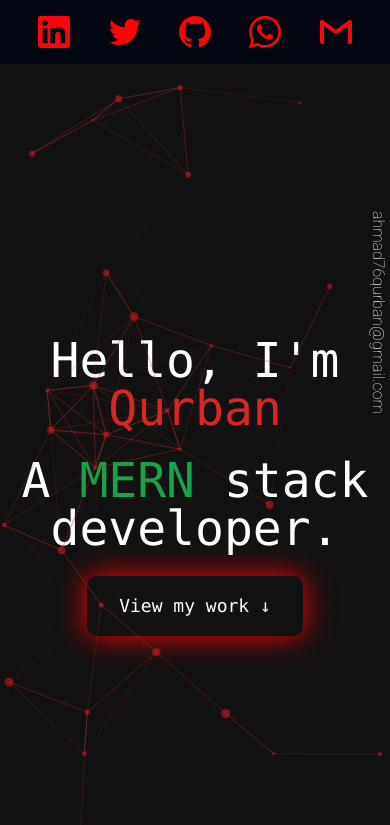
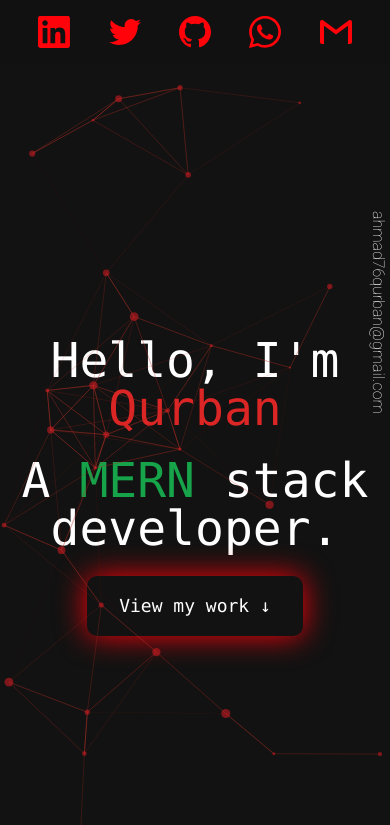
Before and after one commit to qur786/portfolio, a React (Vite) app: page / in a window 390 px wide. Shown: the top 825 px of the page. Built offline with nearby package versions, Linux system fonts and the light colour scheme.

Commit message:
style: update social link

```diff
--- a/src/components/SocialSidebar/index.tsx
+++ b/src/components/SocialSidebar/index.tsx
@@ -7,7 +7,7 @@ import { WhatsappIcon } from "../../Icons/whatsapp";
 export function SocialSidebar(): JSX.Element {
   return (
     <>
-      <div className="md:fixed md:top-1/4 md:left-0 bg-gray-950 md:bg-transparent md:mx-0 md:py-2 md:px-4 p-4 md:flex-col flex-row justify-evenly items-center gap-4 md:border-2 border-[#FF020A] md:flex flex">
+      <div className="md:fixed md:top-1/4 md:left-0 bg-[#121111] md:bg-transparent md:mx-0 md:py-2 md:px-4 p-4 md:flex-col flex-row justify-evenly items-center gap-4 md:border-2 border-[#FF020A] md:flex flex">
         <a href="https://www.linkedin.com/in/qurban-ahmad-qur786/">
           <LinkedInIcon />
         </a>
```
